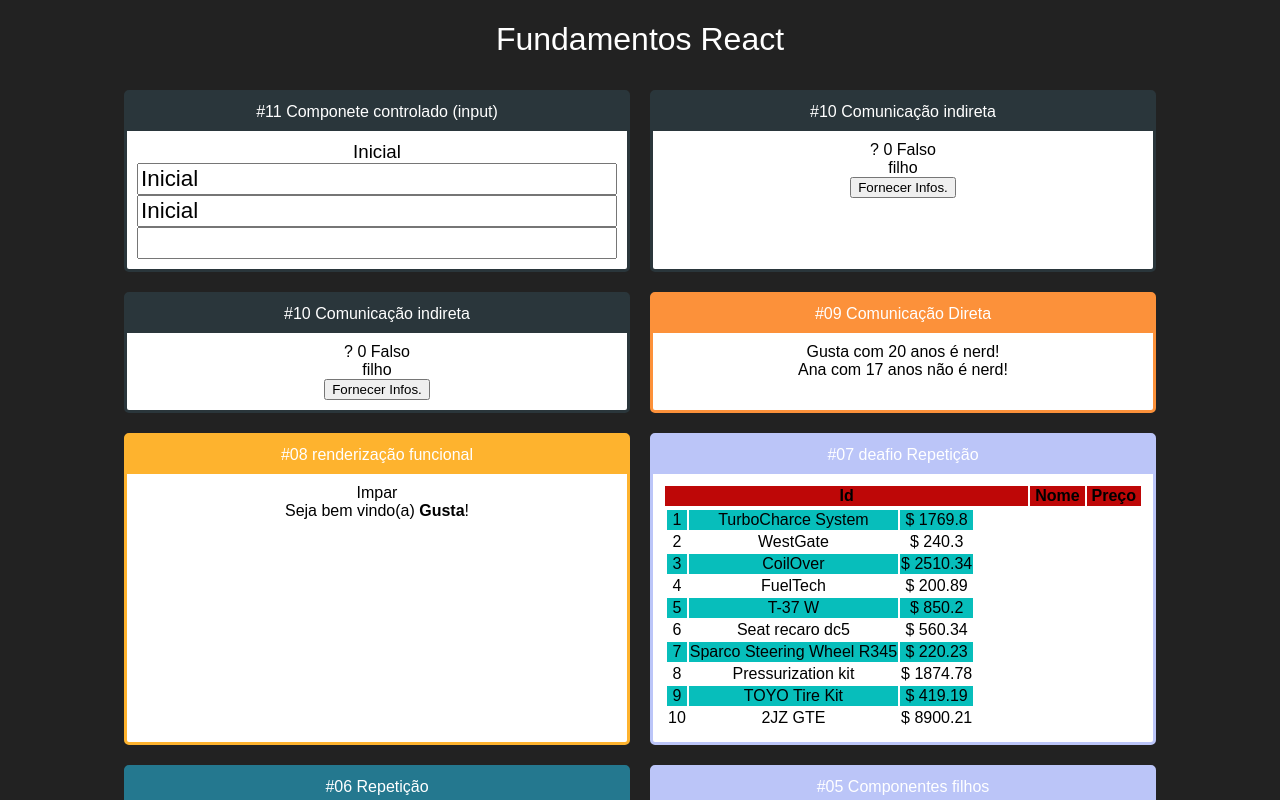
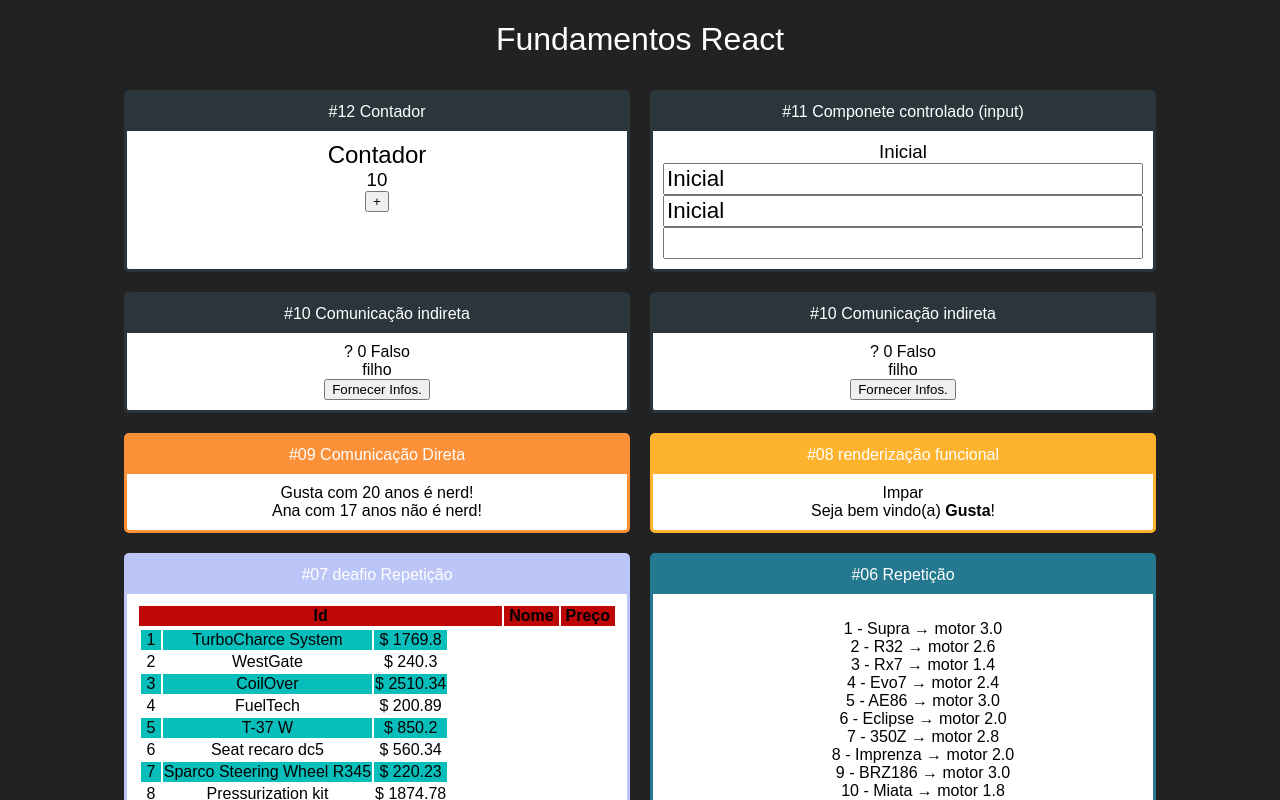
Before and after one commit to gustavo-silva-clear/Fundamentos_React, a React (Create React App) app: page / in a window 1280 px wide. Shown: the top 800 px of the page. Built offline with nearby package versions, Linux system fonts and the light colour scheme.

Commit message:
feat: accountant

```diff
--- a/src/App.jsx
+++ b/src/App.jsx
@@ -1,5 +1,8 @@
 import React from "react";
 import './App.css'
+
+
+import Contador from "./components/contador/Contador";
 import Input from "./components/formulario/Input";
 import IndiretaPai from "./components/comunicacao/IndiretaPai";
 import DiretaPai from "./components/comunicacao/DiretaPai"
@@ -25,10 +28,15 @@
 
             <div className="Cards">
 
+                <Card titulo="#12 Contador" color="#2A363B">
+
+                  <Contador numeroInicial = {10}></Contador>
+
+                </Card>
 
                 <Card titulo="#11 Componete controlado (input)" color="#2A363B">
 
-                  <Input></Input>
+                    <Input></Input>
 
                 </Card>
 
--- /dev/null
+++ b/src/components/contador/Contador.jsx
@@ -0,0 +1,39 @@
+import React, { Component } from 'react'
+
+export default class Contador extends Component {
+
+    state = {
+
+        numero: this.props.numeroInicial,
+
+
+    }
+
+    inc() {
+
+        this.setState({
+
+            numero: this.state.numero + 1
+
+        })
+
+    }
+
+    render() {
+
+        return (
+
+            <div>
+
+                <h2>Contador</h2>
+               {/* <p>{ this.props.numeroInicial }</p>*/}
+               <h3>{this.state.numero}</h3>
+                <button onClick={this.inc}>+</button>
+
+            </div>
+
+        )
+
+    }
+
+}
```
